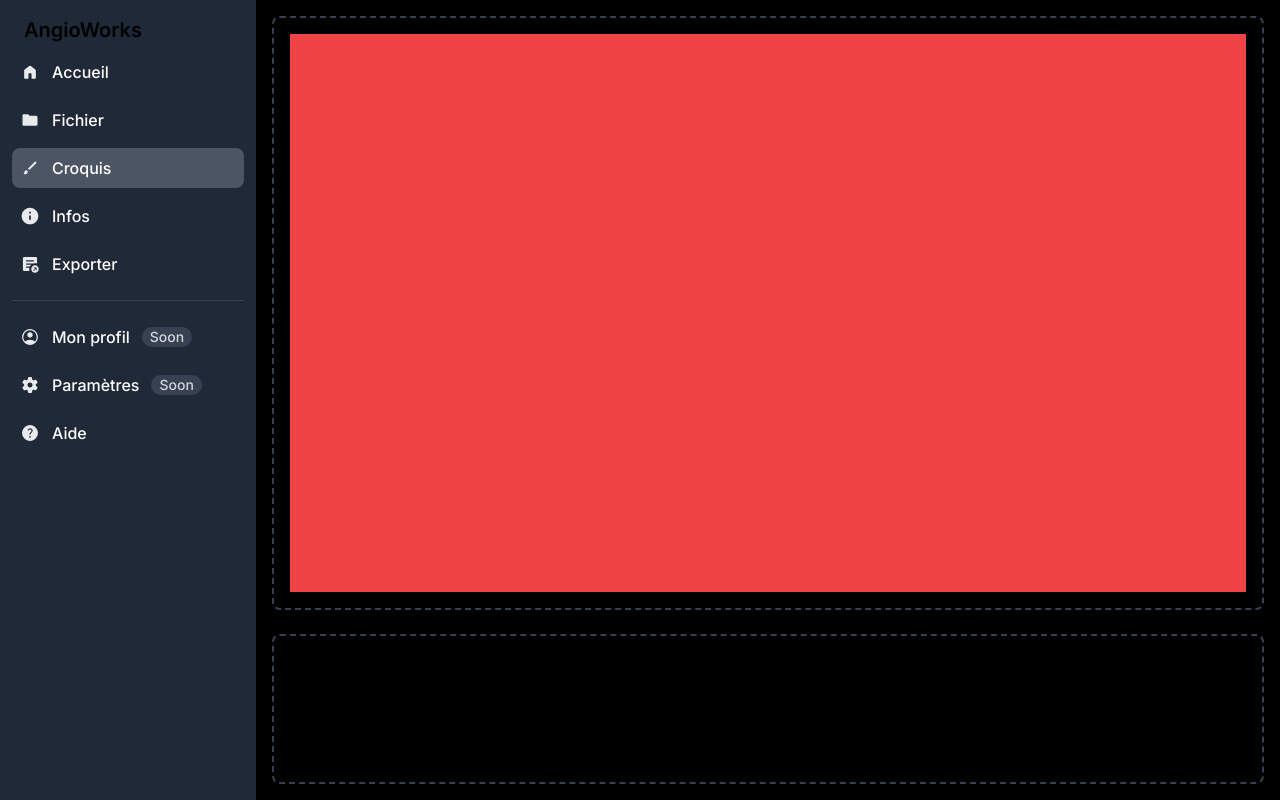
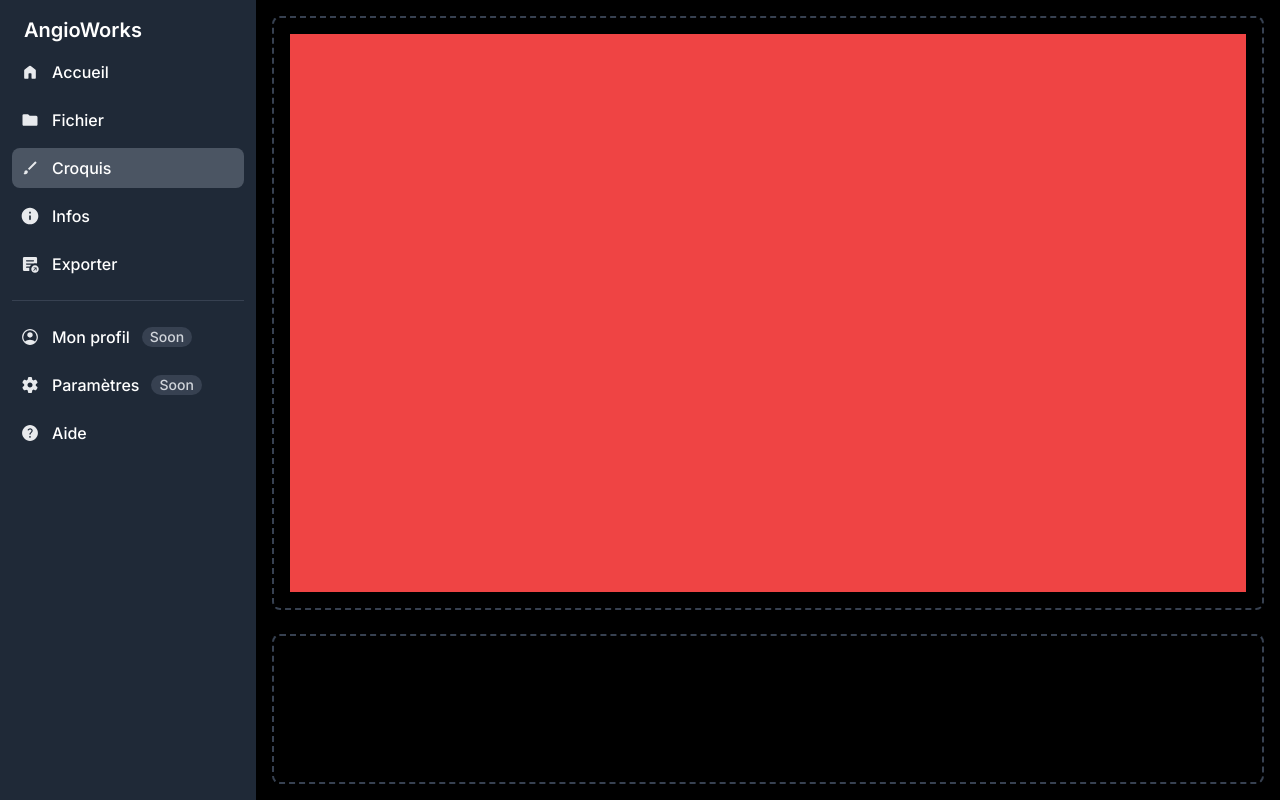
Before and after one commit to Korzeremi02/angiologic, a Next.js app: page /draw in a window 1280 px wide. Built offline with nearby package versions, Linux system fonts and the light colour scheme.

Commit message:
ci: title etxt-white removed

```diff
--- a/app/draw/page.js
+++ b/app/draw/page.js
@@ -22,7 +22,7 @@ export default function Home() {
     <aside id="separator-sidebar" class="fixed top-0 left-0 z-40 w-64 h-screen transition-transform -translate-x-full sm:translate-x-0" aria-label="Sidebar">
       <div class="h-full px-3 py-4 overflow-y-auto  bg-gray-800">
           <ul class="space-y-2 font-medium">
-            <p class="w-full h-fit text-xl font-semibold ml-3">AngioWorks</p>
+            <p class="w-full h-fit text-white text-xl font-semibold ml-3">AngioWorks</p>
             <li>
                 <a href="/" class="flex items-center p-2  rounded-lg text-white  hover:bg-gray-700 group">
                   <img src={svgHome} class="w-5 h-5" aria-hidden="true"></img>
```
